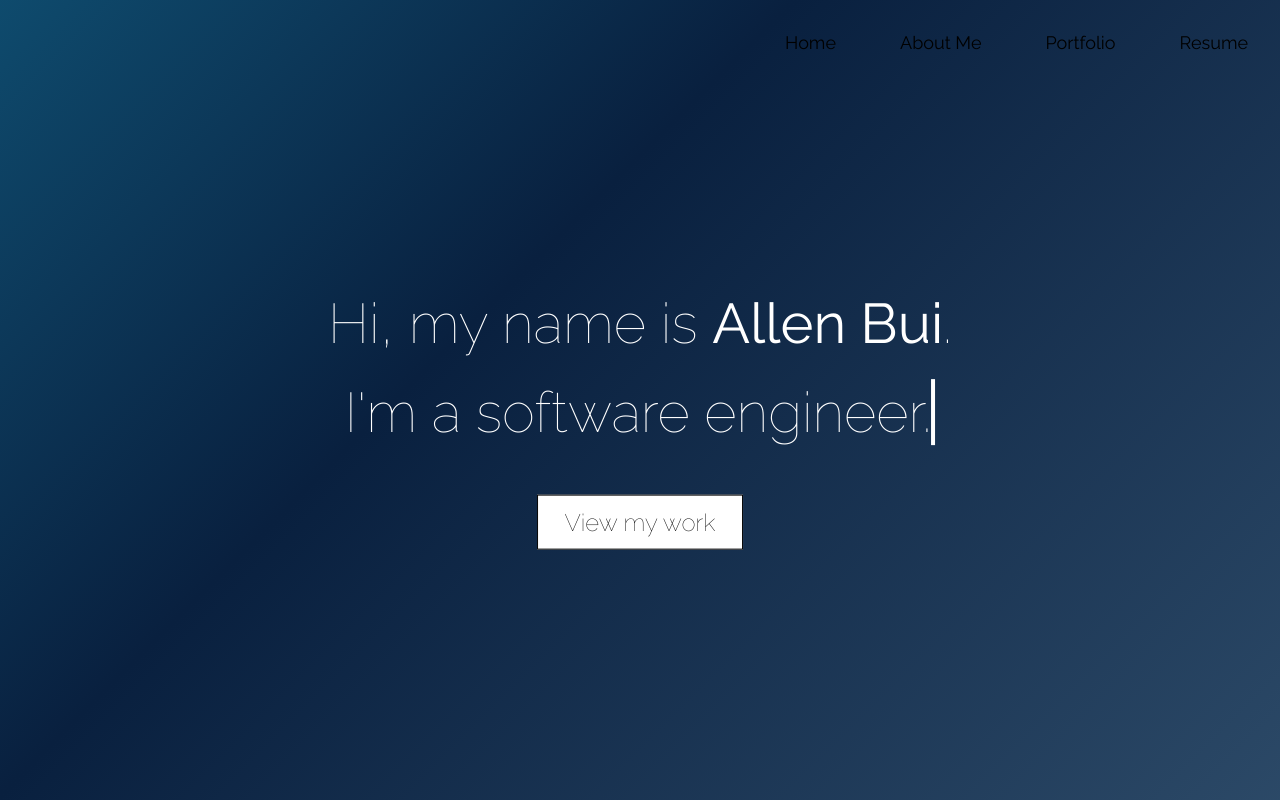
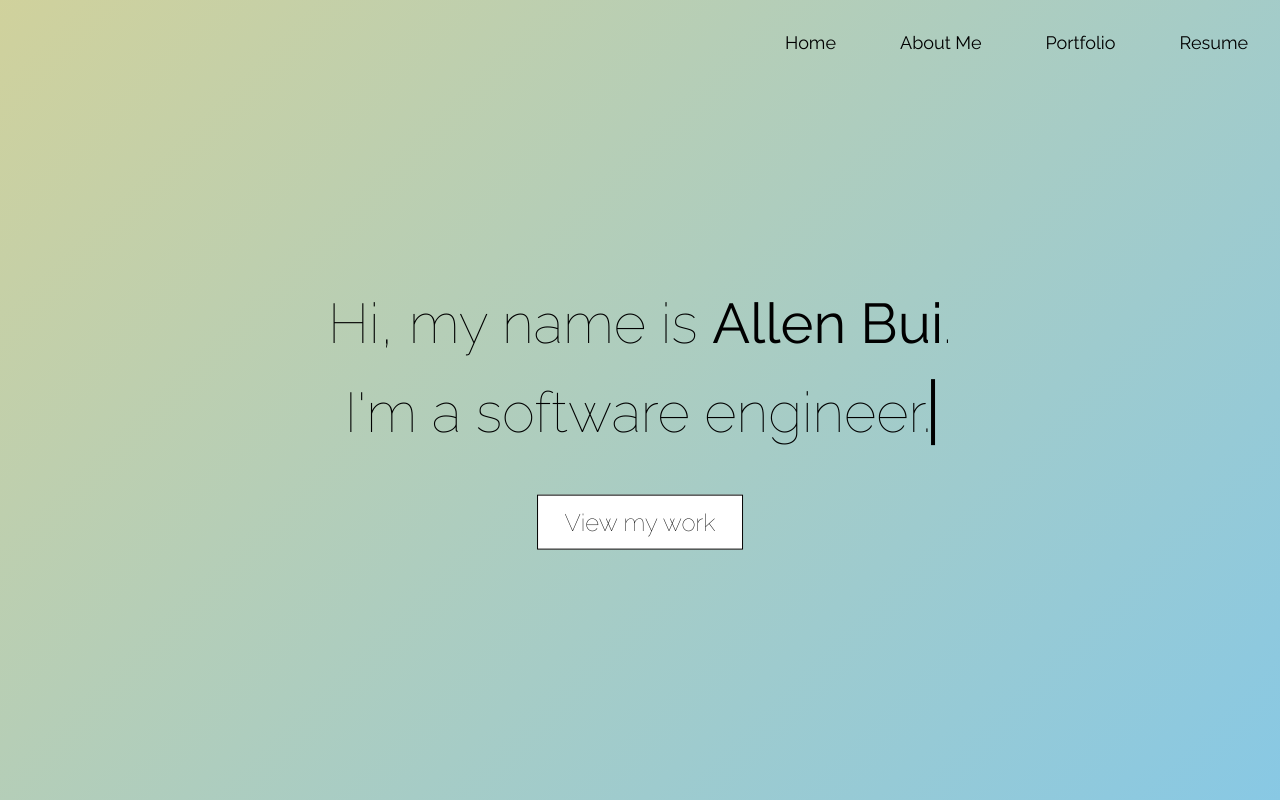
Before and after one commit to allen-bui/personal-website, a React (Create React App) app: page / in a window 1280 px wide. Built offline with nearby package versions, Linux system fonts and the light colour scheme.

Commit message:
changes color scheme to light and black text

```diff
--- a/src/components/header/header.jsx
+++ b/src/components/header/header.jsx
@@ -6,22 +6,18 @@ const pages = [
   {
     title: 'Resume',
     alias: '/resume',
-    linkStyle: { textDecoration: 'none', color: '#000' },
   },
   {
     title: 'Portfolio',
     alias: '/portfolio',
-    linkStyle: { textDecoration: 'none', color: '#000' },
   },
   {
     title: 'About Me',
     alias: '/about',
-    linkStyle: { textDecoration: 'none', color: '#000' },
   },
   {
     title: 'Home',
     alias: '/',
-    linkStyle: { textDecoration: 'none', color: '#fff' },
   },
 ];
 
@@ -59,21 +55,14 @@ class SingleHeader extends React.Component {
   render() {
     const style = {
       cursor: this.state.isHoverOver ? 'pointer' : 'default',
-      borderBottom: this.state.isHoverOver ? '2px solid white' : 'none',
+      borderBottom: this.state.isHoverOver ? '2px solid black' : 'none',
       fontWeight: this.state.isHoverOver ? '800' : '500',
     };
 
     const linkStyle = {
       textDecoration: 'none',
-      color: '#fff',
+      color: '#000',
     };
-
-    if (window.location.href.split('3000')[1] !== '/') {
-      linkStyle['color'] = '#000';
-      style['borderBottom'] = this.state.isHoverOver
-        ? '2px solid black'
-        : 'none';
-    }
 
     return (
       <div>
--- a/src/components/home/home.css
+++ b/src/components/home/home.css
@@ -2,9 +2,10 @@
   width: 100%;
   height: 100vh;
   font-family: 'Exo', sans-serif;
-  background: linear-gradient(-45deg, #537895, #09203f, #1cb5e0, #09203f);
+  /* background: linear-gradient(-45deg, #537895, #09203f, #1cb5e0, #09203f); */
+  background: linear-gradient(-45deg, #fff, #86c8e6, #e6d486, #fff);
   background-size: 400% 400%;
-  animation: gradientBG 15s ease infinite;
+  animation: gradientBG 30s ease infinite;
 }
 
 @keyframes gradientBG {
@@ -30,7 +31,8 @@
 .welcome-text {
   font-family: 'Raleway', sans-serif;
   background: transparent;
-  color: #fff;
+  color: #000;
+  /* color: #fff; */
   font-weight: 100;
   margin: 0.4em 0;
   text-align: center;
@@ -55,6 +57,7 @@
 }
 
 .real-name {
-  color: #fff;
+  color: #000;
+  /* color: #fff; */
   font-weight: 400;
 }
--- a/src/components/home/home.jsx
+++ b/src/components/home/home.jsx
@@ -59,7 +59,7 @@ class Welcome extends React.Component {
     // Inject CSS
     let css = document.createElement('style');
     css.type = 'text/css';
-    css.innerHTML = '.txt-rotate > .wrap { border-right: 0.08em solid #fff }';
+    css.innerHTML = '.txt-rotate > .wrap { border-right: 0.08em solid #000 }';
     document.body.appendChild(css);
   }
 
```
